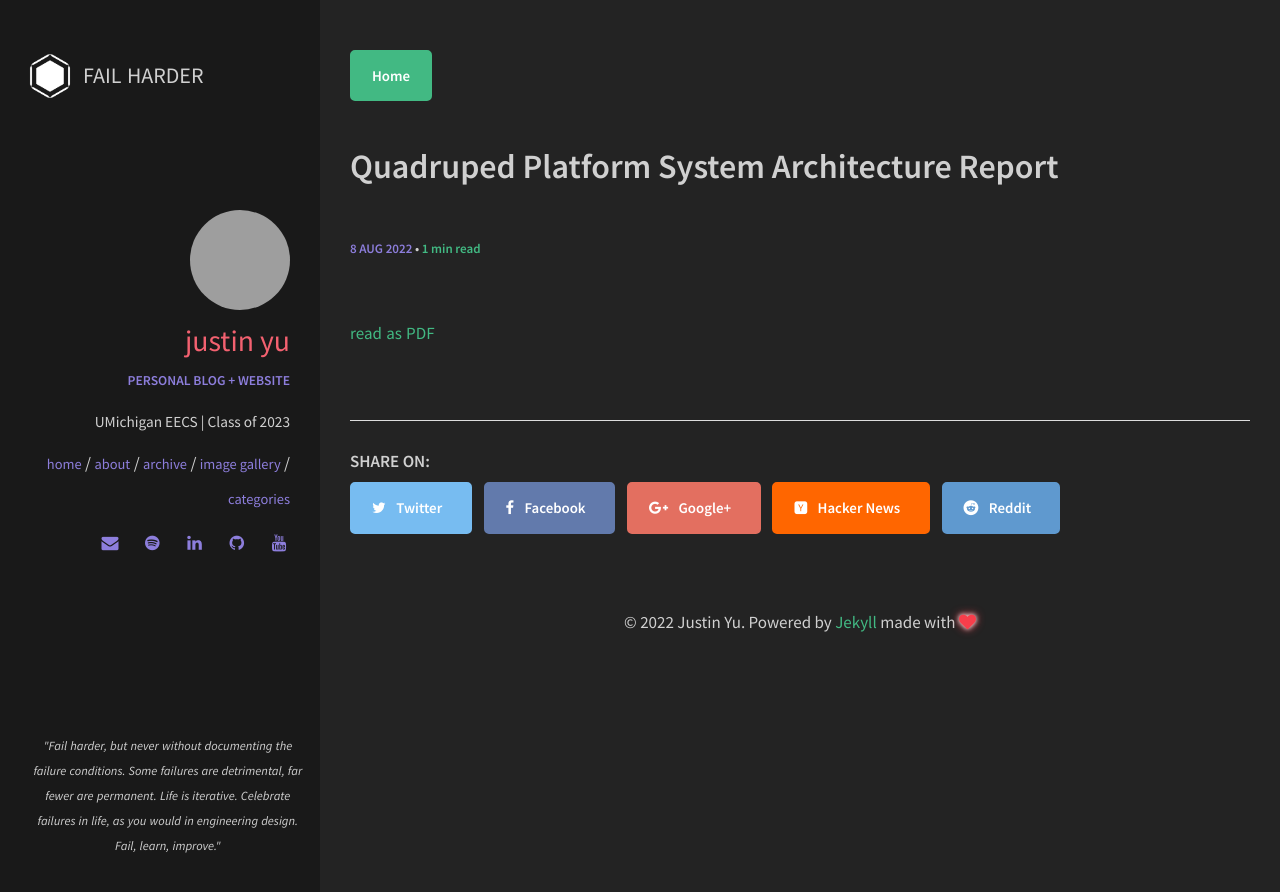
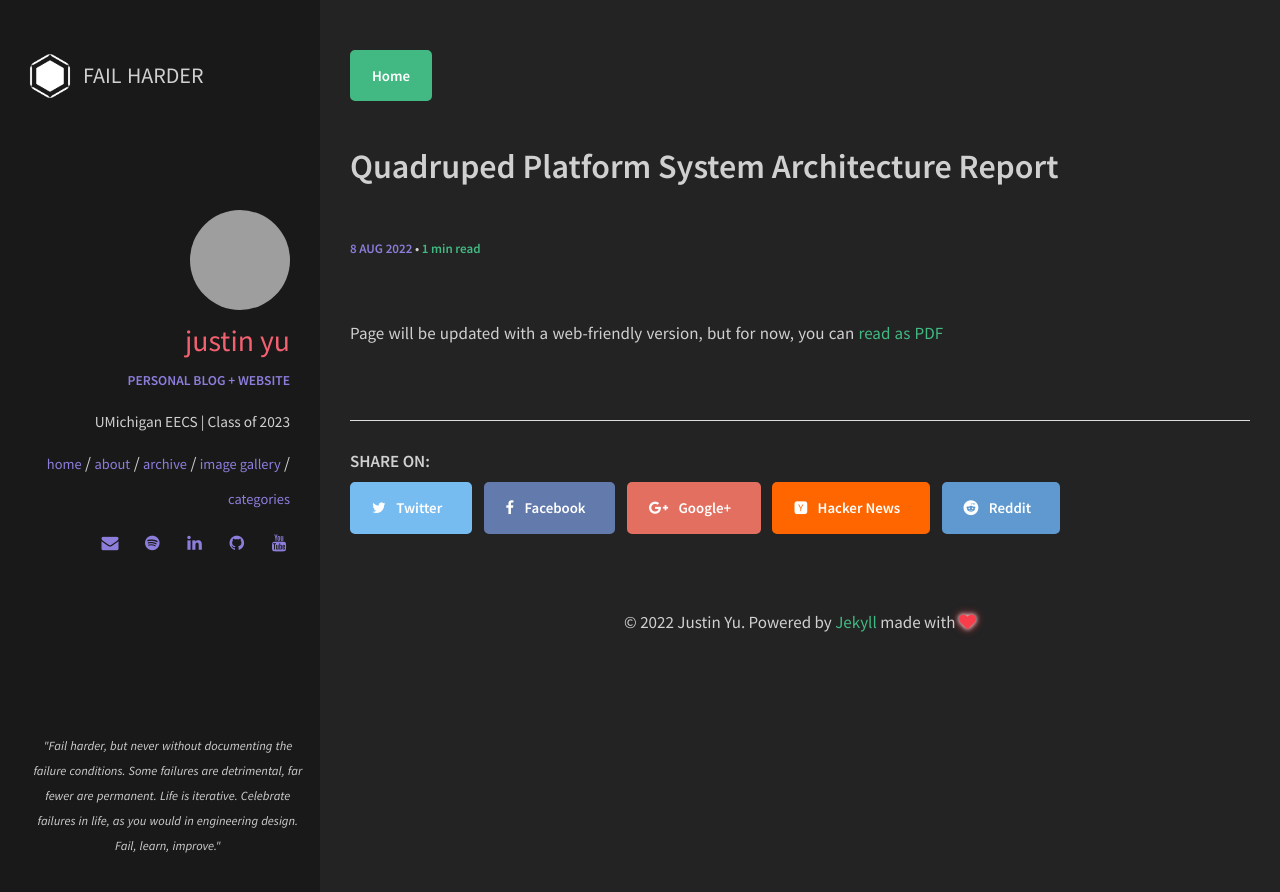
Before and after one commit to uynitsuj/uynitsuj.github.io, a Jekyll site: the page built from _posts/2022-08-08-quadruped-robotic-platform-system-architecture-report.md, in a window 1280 px wide. Shown: the top 892 px of the page. Built offline with Jekyll 4.4.1, drawn with Linux system fonts in a browser that asks for light colours.

Commit message:
Update 2022-08-08-quadruped-robotic-platform-system-architecture-report.md

```diff
--- a/_posts/2022-08-08-quadruped-robotic-platform-system-architecture-report.md
+++ b/_posts/2022-08-08-quadruped-robotic-platform-system-architecture-report.md
@@ -5,4 +5,4 @@ excerpt: "Work in progress..."
 categories: [projects]
 image: 175711.png
 ---
-[read as PDF](/pdf/Quadruped Robotic Platform.pdf)
+Page will be updated with a web-friendly version, but for now, you can [read as PDF](/pdf/Quadruped Robotic Platform.pdf)
```
